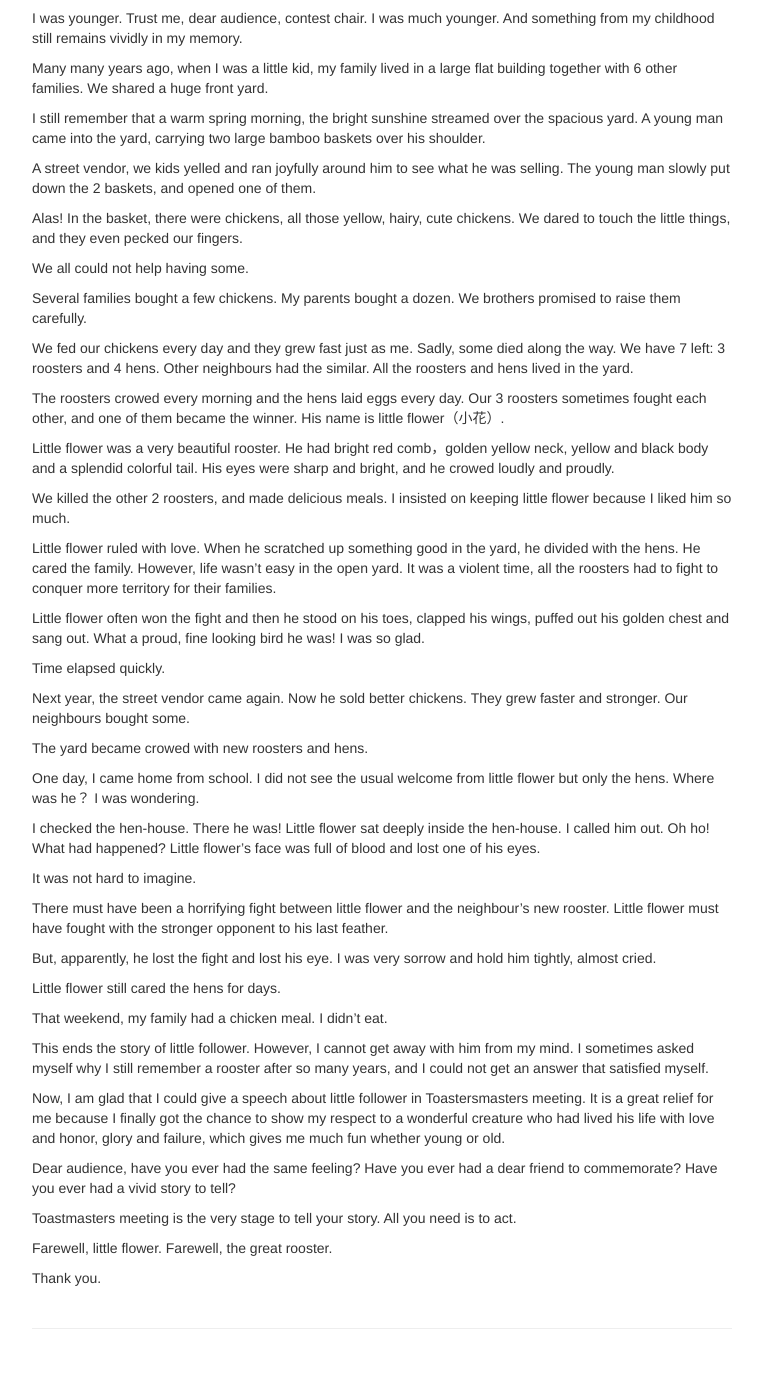
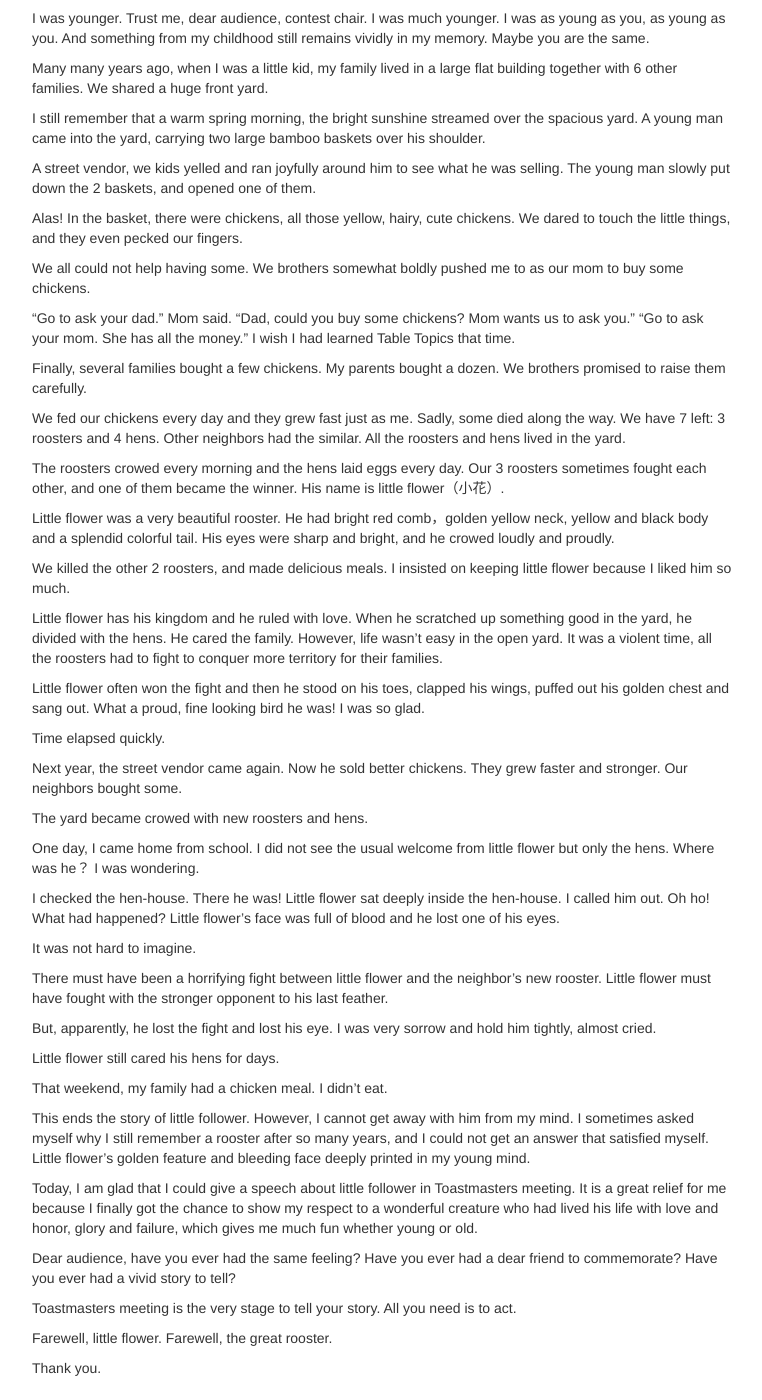
Before and after one commit to wxie2017/wxie2017.github.io, a Jekyll site: the page built from pages/speech/story_of_rooster.md, in a window 1280 px wide and 1400 px high, scrolled down 204 px. Shown: the whole window, without its empty margins (258-1020 px from the left). Built offline with Jekyll 4.4.1, drawn with Linux system fonts in a browser that asks for light colours; before the commit the page ends 1564 px from its top, so only the background shows below that.

Commit message:
update the story of a rooster

```diff
--- a/pages/speech/story_of_rooster.md
+++ b/pages/speech/story_of_rooster.md
@@ -11,7 +11,8 @@ Distinguished guests,
 Good morning.
 
 I was younger. Trust me, dear audience, contest chair. I was much younger.
-And something from my childhood still remains vividly in my memory.
+I was as young as you, as young as you. And something from my childhood
+still remains vividly in my memory. Maybe you are the same.
 
 Many many years ago, when I was a little kid, my family lived in a large
 flat building together with 6 other families. We shared a huge front yard.
@@ -28,13 +29,19 @@ Alas! In the basket, there were chickens, all those yellow, hairy, cute
 chickens. We dared to touch the little things, and they even pecked our
 fingers.
 
-We all could not help having some.
+We all could not help having some. We brothers somewhat boldly pushed me to
+as our mom to buy some chickens.
 
-Several families bought a few chickens. My parents bought a dozen. We brothers
-promised to raise them carefully.
+"Go to ask your dad." Mom said.
+"Dad, could you buy some chickens? Mom wants us to ask you."
+"Go to ask your mom. She has all the money."
+I wish I had learned Table Topics that time.
+
+Finally, several families bought a few chickens. My parents bought a dozen.
+We brothers promised to raise them carefully.
 
 We fed our chickens every day and they grew fast just as me. Sadly, some died
-along the way. We have 7 left: 3 roosters and 4 hens. Other neighbours had the
+along the way. We have 7 left: 3 roosters and 4 hens. Other neighbors had the
 similar. All the roosters and hens lived in the yard.
 
 The roosters crowed every morning and the hens laid eggs every day. Our 3 roosters
@@ -48,10 +55,10 @@ bright, and he crowed loudly and proudly.
 We killed the other 2 roosters, and made delicious meals. I insisted on keeping
 little flower because I liked him so much.
 
-Little flower ruled with love. When he scratched up something good in the yard, he
-divided with the hens. He cared the family. However, life wasn't easy in the open
-yard. It was a violent time, all the roosters had to fight to conquer more territory
-for their families.
+Little flower has his kingdom and he ruled with love. When he scratched up something
+good in the yard, he divided with the hens. He cared the family. However, life wasn't
+easy in the open yard. It was a violent time, all the roosters had to fight to conquer
+more territory for their families.
 
 Little flower often won the fight and then he stood on his toes, clapped his wings,
 puffed out his golden chest and sang out. What a proud, fine looking bird he was!
@@ -60,7 +67,7 @@ I was so glad.
 Time elapsed quickly.
 
 Next year, the street vendor came again. Now he sold better chickens. They grew faster
-and stronger. Our neighbours bought some.
+and stronger. Our neighbors bought some.
 
 The yard became crowed with new roosters and hens.
 
@@ -69,25 +76,26 @@ but only the hens. Where was he？ I was wondering.
 
 I checked the hen-house. There he was! Little flower sat deeply inside the hen-house.
 I called him out. Oh ho! What had happened? Little flower's face was full of blood
-and lost one of his eyes.
+and he lost one of his eyes.
 
 It was not hard to imagine.
 
-There must have been a horrifying fight between little flower and the neighbour's new
+There must have been a horrifying fight between little flower and the neighbor's new
 rooster. Little flower must have fought with the stronger opponent to his last feather.
 
 But, apparently, he lost the fight and lost his eye. I was very sorrow and hold him
 tightly, almost cried.
 
-Little flower still cared the hens for days.
+Little flower still cared his hens for days.
 
 That weekend, my family had a chicken meal. I didn't eat.
 
-This ends the story of little follower. However, I cannot get away with him from my mind.
-I sometimes asked myself why I still remember a rooster after so many years, and
-I could not get an answer that satisfied myself.
+This ends the story of little follower. However, I cannot get away with him from my
+mind. I sometimes asked myself why I still remember a rooster after so many years,
+and I could not get an answer that satisfied myself. Little flower's golden feature
+and bleeding face deeply printed in my young mind.
 
-Now, I am glad that I could give a speech about little follower in Toastersmasters
+Today, I am glad that I could give a speech about little follower in Toastmasters
 meeting. It is a great relief for me because I finally got the chance to show my respect
 to a wonderful creature who had lived his life with love and honor, glory and failure,
 which gives me much fun whether young or old.
```
